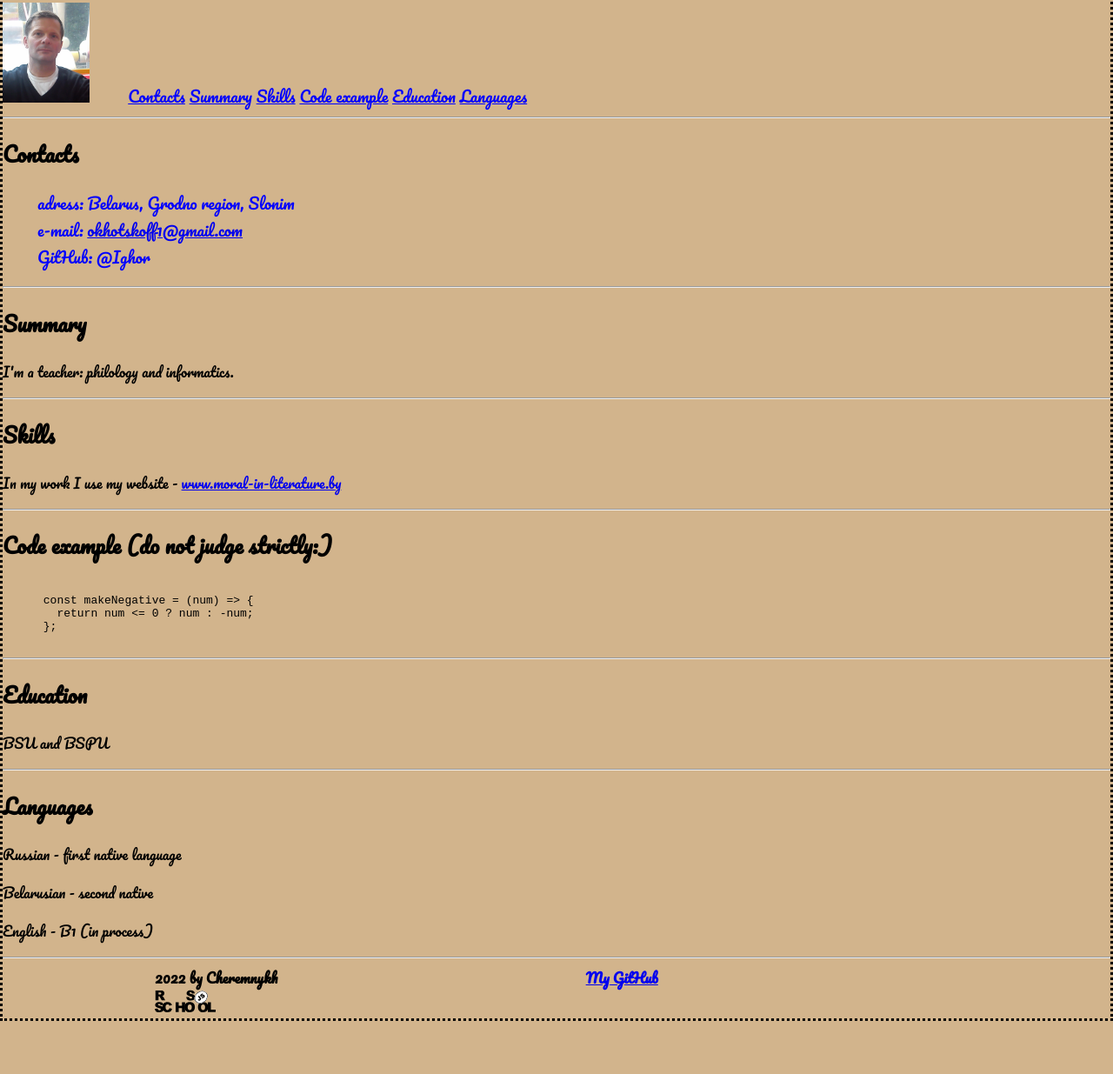
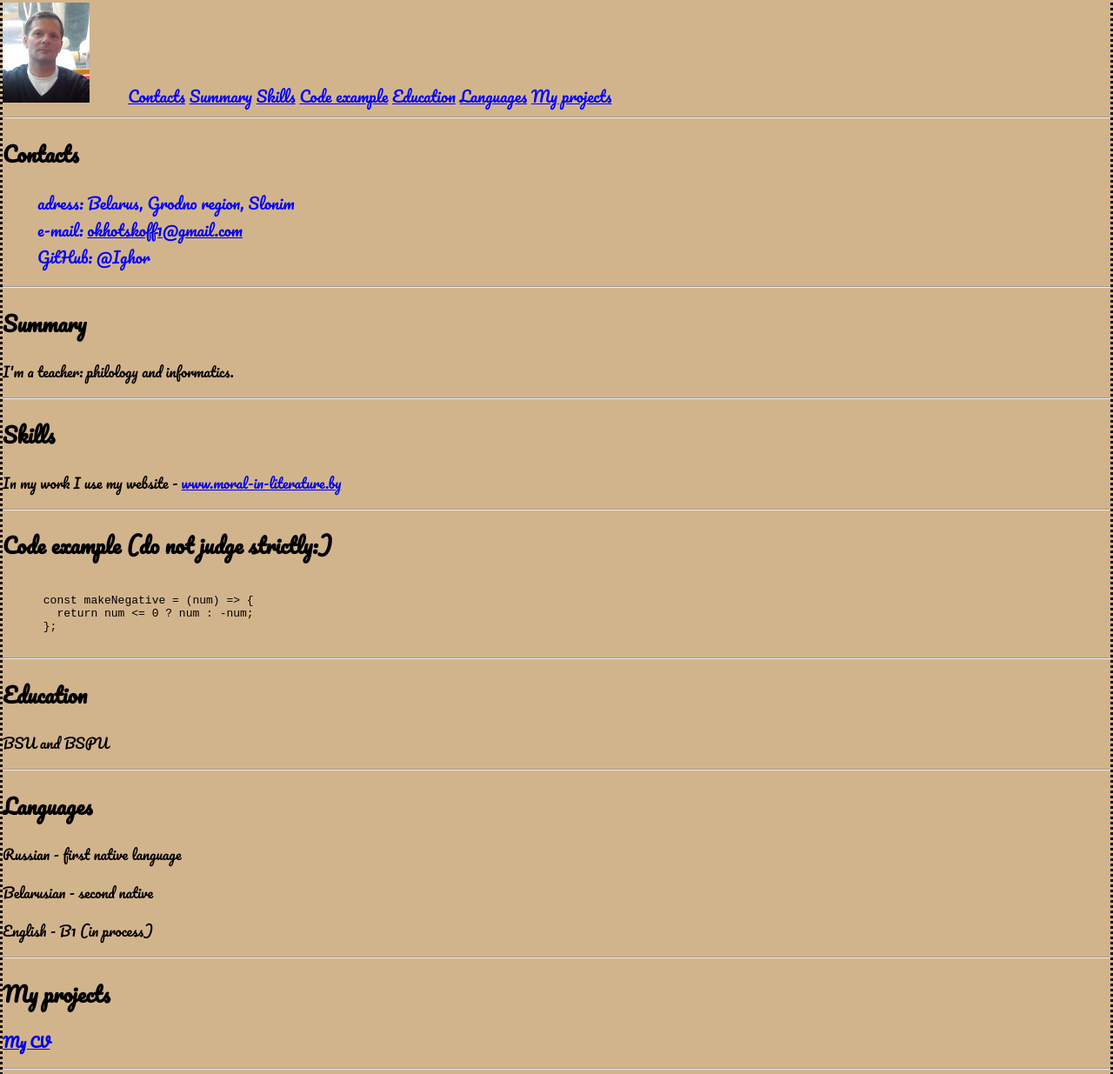
Before and after one commit to Rykhar/rsschool-cv, a plain HTML site: page index.html in a window 1280 px wide. Shown: the part 183-1418 px from the top of the page at 87% size. Before the commit the page ends 1357 px from the top, so only its background shows below. Drawn offline with Linux system fonts and the light colour scheme.

Commit message:
fix: change index.html file

```diff
--- a/index.html
+++ b/index.html
@@ -21,6 +21,7 @@
           <li class="nav"><a href="#codeexample" class="nav">Code example</a></li>
           <li class="nav"><a href="#education" class="nav">Education</a></li>
           <li class="nav"><a href="#languages" class="nav">Languages</a></li>
+          <li class="nav"><a href="#projects" class="nav">My projects</a></li>
         </ul>
       </nav>
     </header>
@@ -56,6 +57,9 @@
     <p>Belarusian - second native</p>
     <p>English - B1 (in process)</p>
     <hr>
+    <h2 id="projects">My projects</h2>
+    <p><a href="https://github.com/Rykhar"><b>My CV</b></a></p>
+    <hr>
   <footer>
 	<div>
 	<p class="container"><b>2022 by Cheremnykh</b></p>
```
